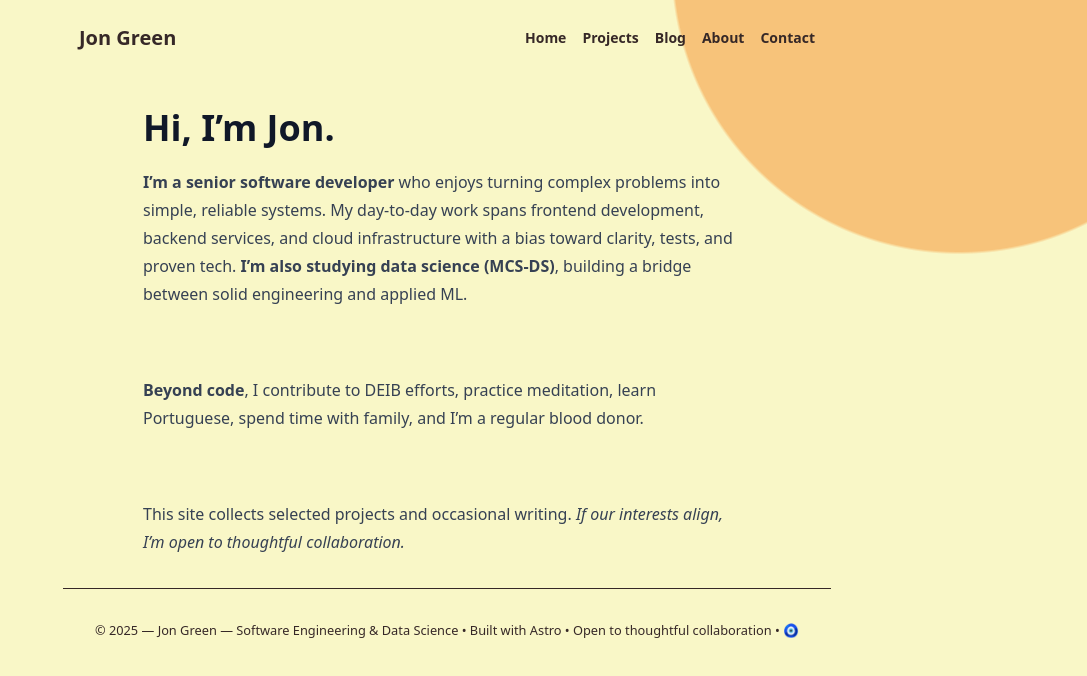
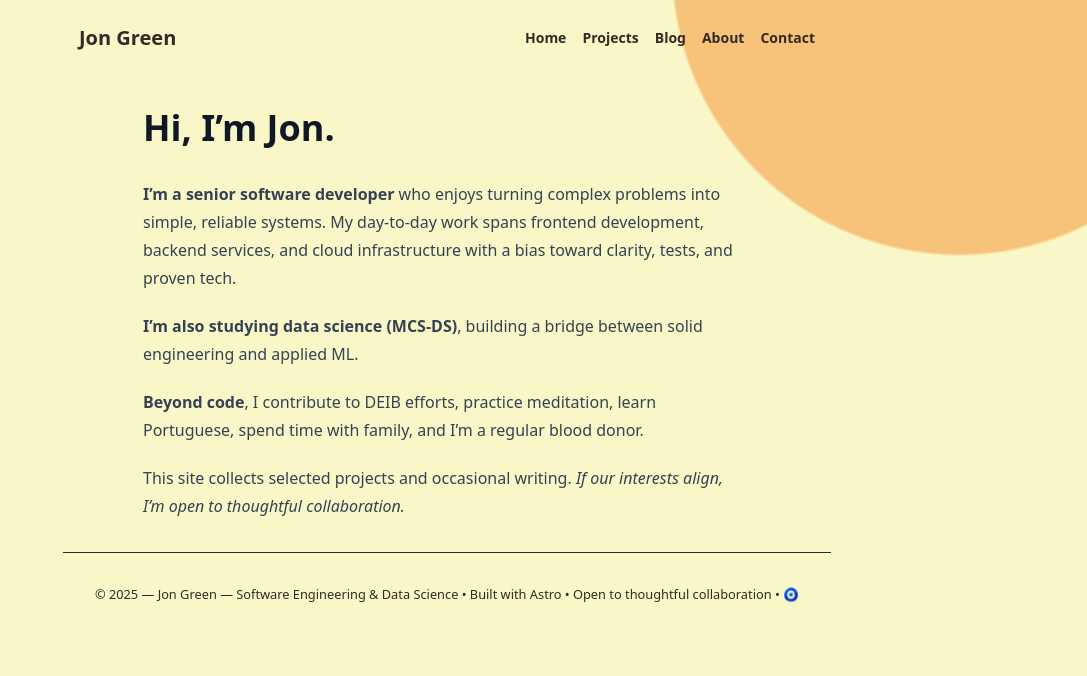
Before and after one commit to jgreen01/jgreen.one, an Astro site: page /about in a window 1280 px wide. Shown: the whole page, without its empty margins (193-1280 px from the left). Built offline with nearby package versions, Linux system fonts and the light colour scheme; Astro itself is replaced by a stand-in of ours.

Commit message:
style(content): improve formatting of about and contact pages
This commit refines the formatting of the "About" and "Contact" pages.

The key changes include:
- Removing the manual styling from the `<h1>` tag on the about page to allow the `prose` styles to take over.
- Removing unnecessary `<br/>` tags to improve the semantic structure of the content.
- Separating the paragraphs on the about page for better readability.

```diff
--- a/src/pages/about.astro
+++ b/src/pages/about.astro
@@ -3,10 +3,10 @@ import Base from "../layouts/Base.astro";
 ---
 <Base title="About — Jon Green" description="Senior software developer (JS/Python) studying data science (MCS‑DS). I build simple, reliable systems and explore applied ML.">
   <section class="prose dark:prose-invert">
-    <h1 class="text-4xl font-bold mb-4">Hi, I’m Jon.</h1>
-    <p><b>I’m a senior software developer</b> who enjoys turning complex problems into simple, reliable systems. My day‑to‑day work spans frontend development, backend services, and cloud infrastructure with a bias toward clarity, tests, and proven tech.
-    <b>I’m also studying data science (MCS‑DS)</b>, building a bridge between solid engineering and applied ML.</p> <br/>
-    <p><b>Beyond code</b>, I contribute to DEIB efforts, practice meditation, learn Portuguese, spend time with family, and I’m a regular blood donor.</p> <br/>
+    <h1>Hi, I’m Jon.</h1>
+    <p><b>I’m a senior software developer</b> who enjoys turning complex problems into simple, reliable systems. My day‑to‑day work spans frontend development, backend services, and cloud infrastructure with a bias toward clarity, tests, and proven tech.</p>
+    <p><b>I’m also studying data science (MCS‑DS)</b>, building a bridge between solid engineering and applied ML.</p>
+    <p><b>Beyond code</b>, I contribute to DEIB efforts, practice meditation, learn Portuguese, spend time with family, and I’m a regular blood donor.</p>
     <p>This site collects selected projects and occasional writing. <i>If our interests align, I’m open to thoughtful collaboration.</i></p>
   </section>
 </Base>
--- a/src/pages/contact.astro
+++ b/src/pages/contact.astro
@@ -9,7 +9,6 @@ import Base from "../layouts/Base.astro";
       <li><strong>GitHub:</strong> <a href="https://github.com/jgreen01">github.com/jgreen01</a></li>
       <li><strong>LinkedIn:</strong> <a href="https://linkedin.com/in/jgreen01">linkedin.com/in/jgreen01</a></li>
     </ul>
-    <br/>
     <p>I read every message; short and specific is appreciated.</p>
   </section>
 </Base>
```
